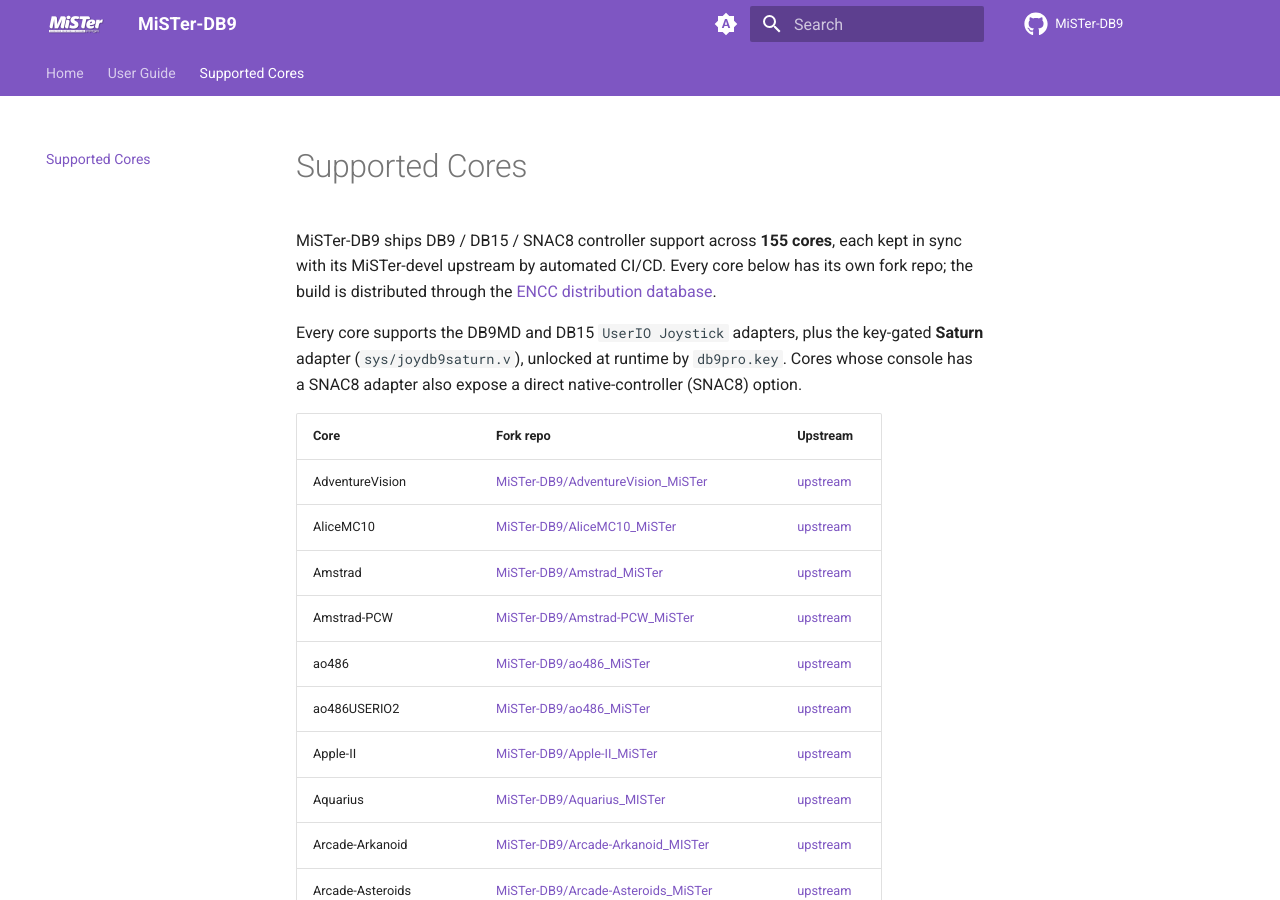
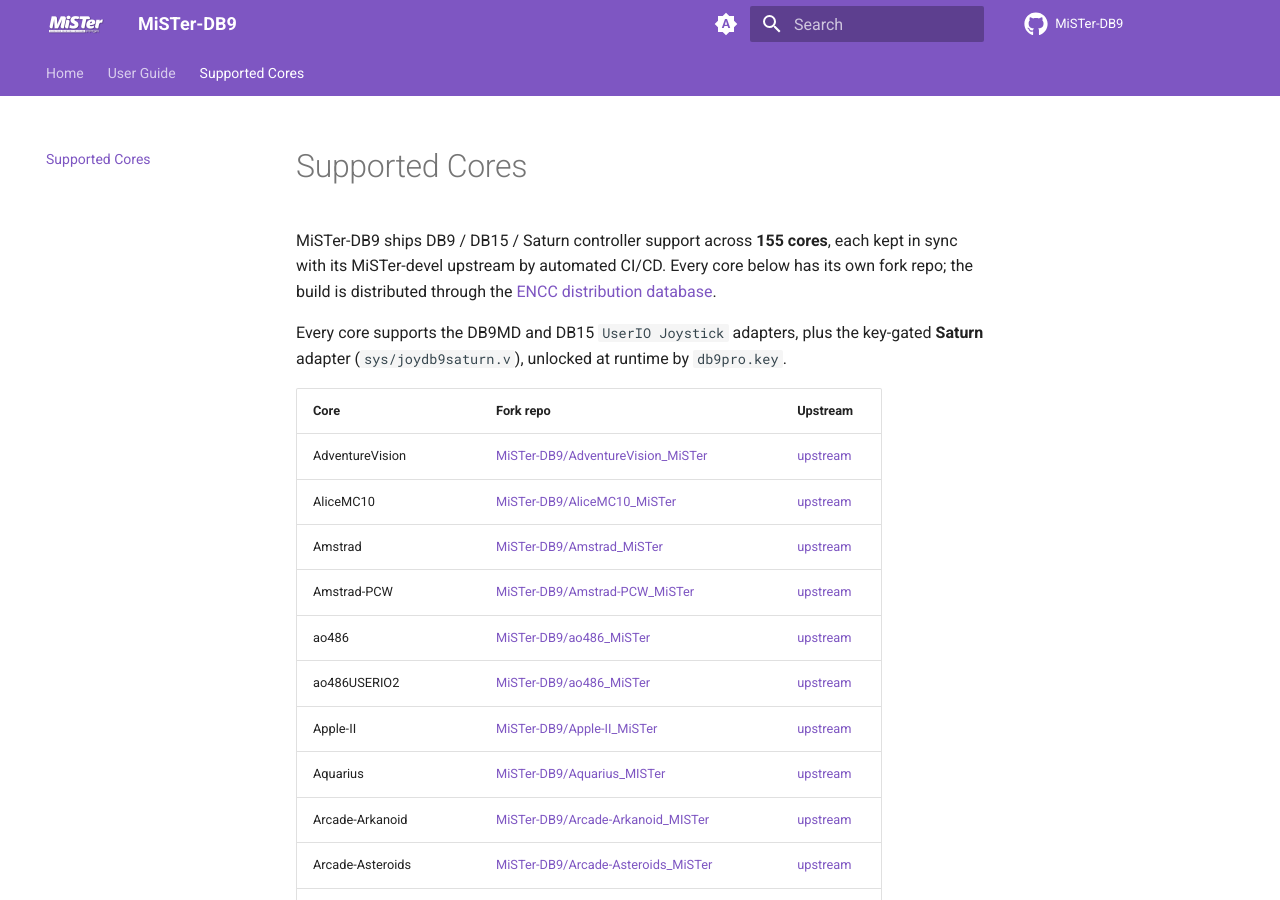
Before and after one commit to MiSTer-DB9/MiSTer-DB9.github.io, an MkDocs documentation site: the page built from docs/cores.md, in a window 1280 px wide and 900 px high. Built offline with MkDocs 1.6.1 and Material for MkDocs 9.7.7, drawn with Linux system fonts in a browser that asks for light colours.

Commit message:
cores: drop SNAC from copy (upstream feature, not fork value-add)

```diff
--- a/docs/cores.md
+++ b/docs/cores.md
@@ -3,9 +3,9 @@
 
 # Supported Cores
 
-MiSTer-DB9 ships DB9 / DB15 / SNAC8 controller support across **155 cores**, each kept in sync with its MiSTer-devel upstream by automated CI/CD. Every core below has its own fork repo; the build is distributed through the [ENCC distribution database](https://github.com/MiSTer-DB9/Distribution_MiSTer).
+MiSTer-DB9 ships DB9 / DB15 / Saturn controller support across **155 cores**, each kept in sync with its MiSTer-devel upstream by automated CI/CD. Every core below has its own fork repo; the build is distributed through the [ENCC distribution database](https://github.com/MiSTer-DB9/Distribution_MiSTer).
 
-Every core supports the DB9MD and DB15 `UserIO Joystick` adapters, plus the key-gated **Saturn** adapter (`sys/joydb9saturn.v`), unlocked at runtime by `db9pro.key`. Cores whose console has a SNAC8 adapter also expose a direct native-controller (SNAC8) option.
+Every core supports the DB9MD and DB15 `UserIO Joystick` adapters, plus the key-gated **Saturn** adapter (`sys/joydb9saturn.v`), unlocked at runtime by `db9pro.key`.
 
 | Core | Fork repo | Upstream |
 |---|---|---|
```
Also changed, not shown: 1 other file.
